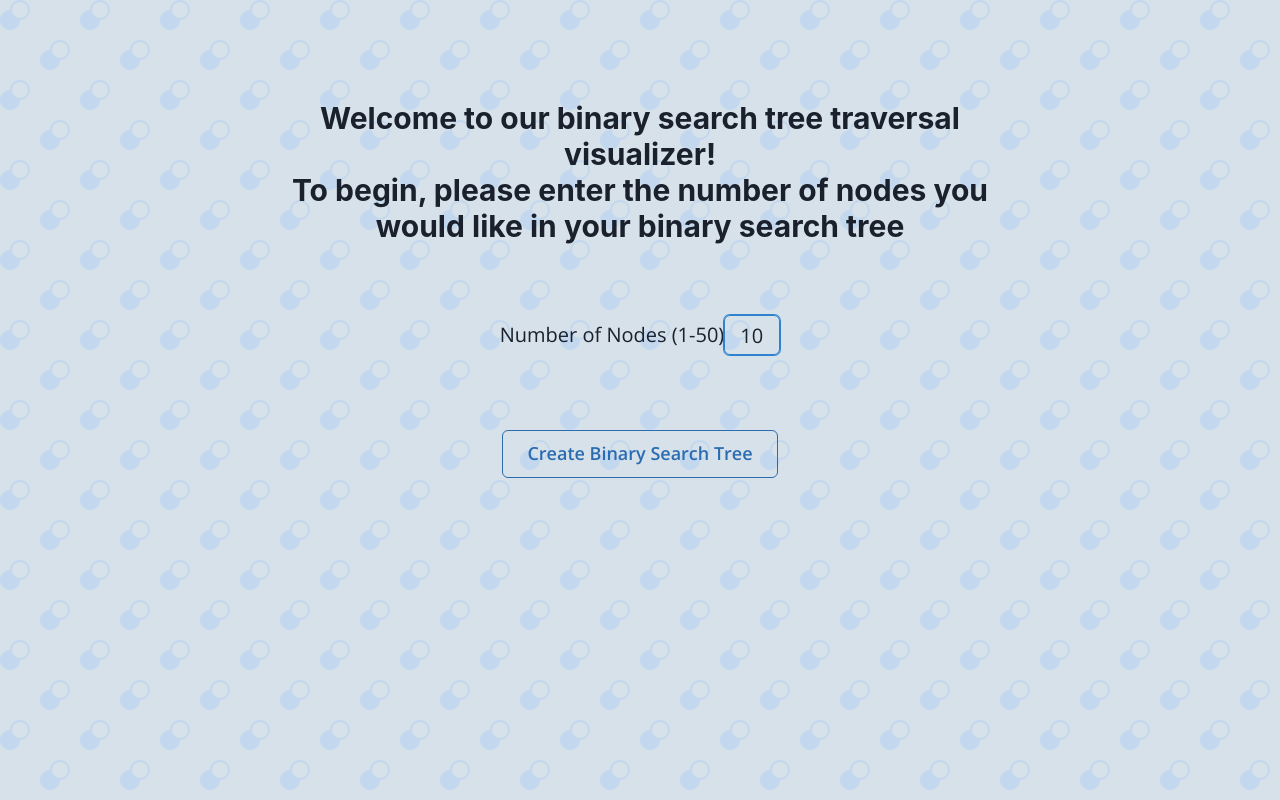
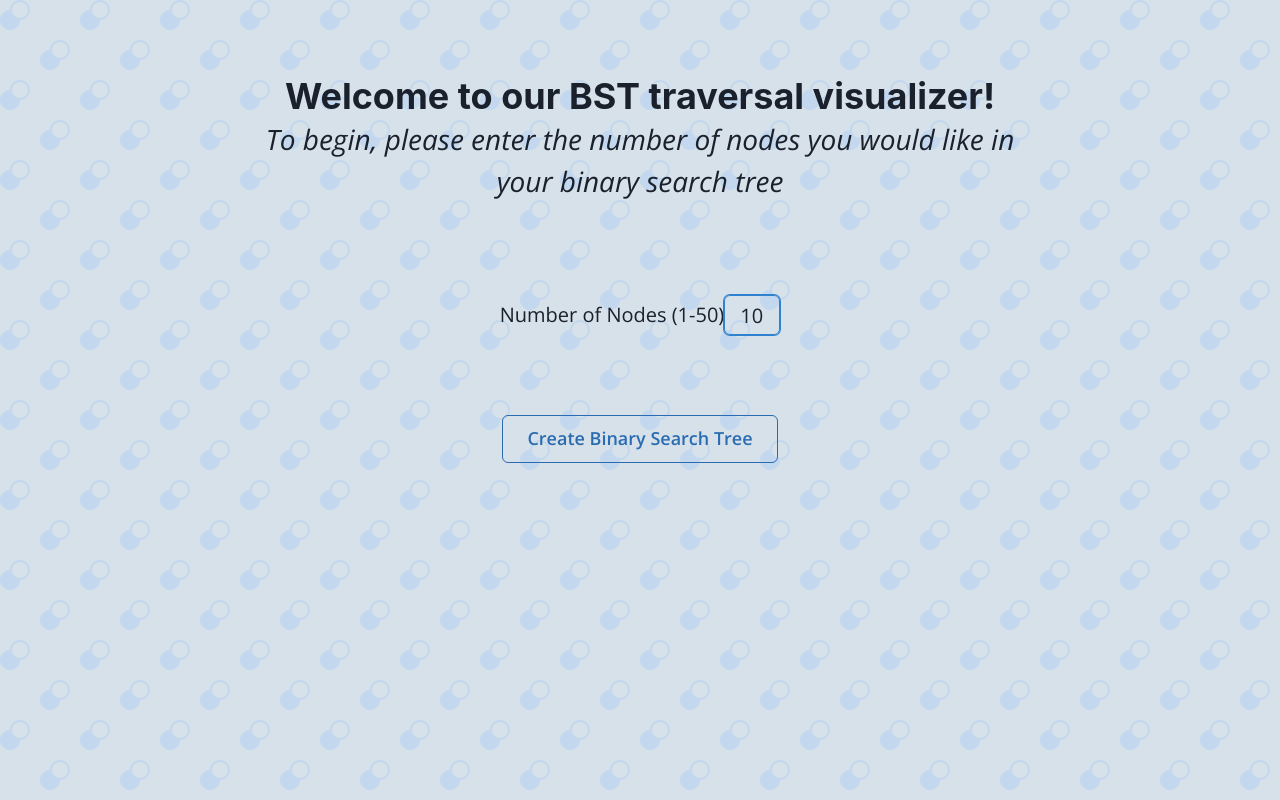
Before and after one commit to edtang44/visutreesort, a React app: page /#/bst in a window 1280 px wide. Built offline with nearby package versions, Linux system fonts and the light colour scheme.

Commit message:
change styling

```diff
--- a/client/components/TreeDisplay.js
+++ b/client/components/TreeDisplay.js
@@ -81,13 +81,13 @@
 
   return (
     <div>
-      <VStack w="100%" h="100px" spacing="75px">
+      <VStack w="100%" h="100px" spacing="80px">
       {!displayTree &&
       (<>
-      <Center marginTop="100px" w="100%" h="140px">
-        <Box w="60%" h="140px">
-          <Heading as="h1" size="lg">Welcome to our binary search tree traversal visualizer!</Heading>
-          <Heading as="h1" size="lg">To begin, please enter the number of nodes you would like in your binary search tree</Heading>
+      <Center marginTop="75px" w="100%" h="140px">
+        <Box w="800px" h="140px">
+          <Heading as="h1" size="xl">Welcome to our BST traversal visualizer!</Heading>
+          <Text as="i" fontSize="28px">To begin, please enter the number of nodes you would like in your binary search tree</Text>
         </Box>
       </Center>
       </>)}
@@ -111,7 +111,7 @@
       </ButtonGroup>
       </VStack>
 
-      <Flex direction={['column', 'column', 'row', 'row']} justify="center">
+      <Flex direction='row' flexWrap="wrap" justify="center">
         {displayTree && <Button colorScheme="blue" size="lg" variant="outline" spacing="6" onClick={handlePreOrder}>
           PreOrder
         </Button>}
```
Also changed, not shown: 1 other file (tests, documents, lock files or other folders).
